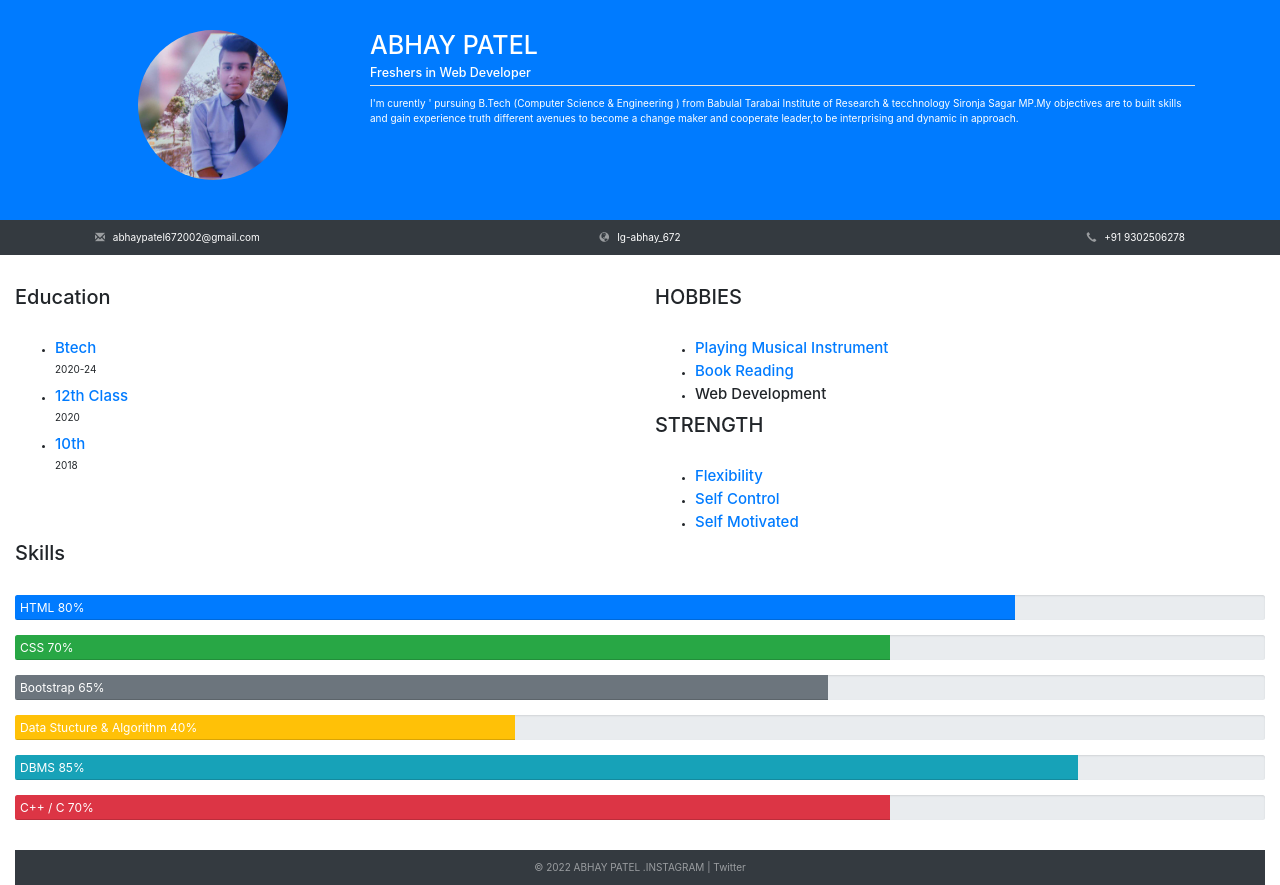
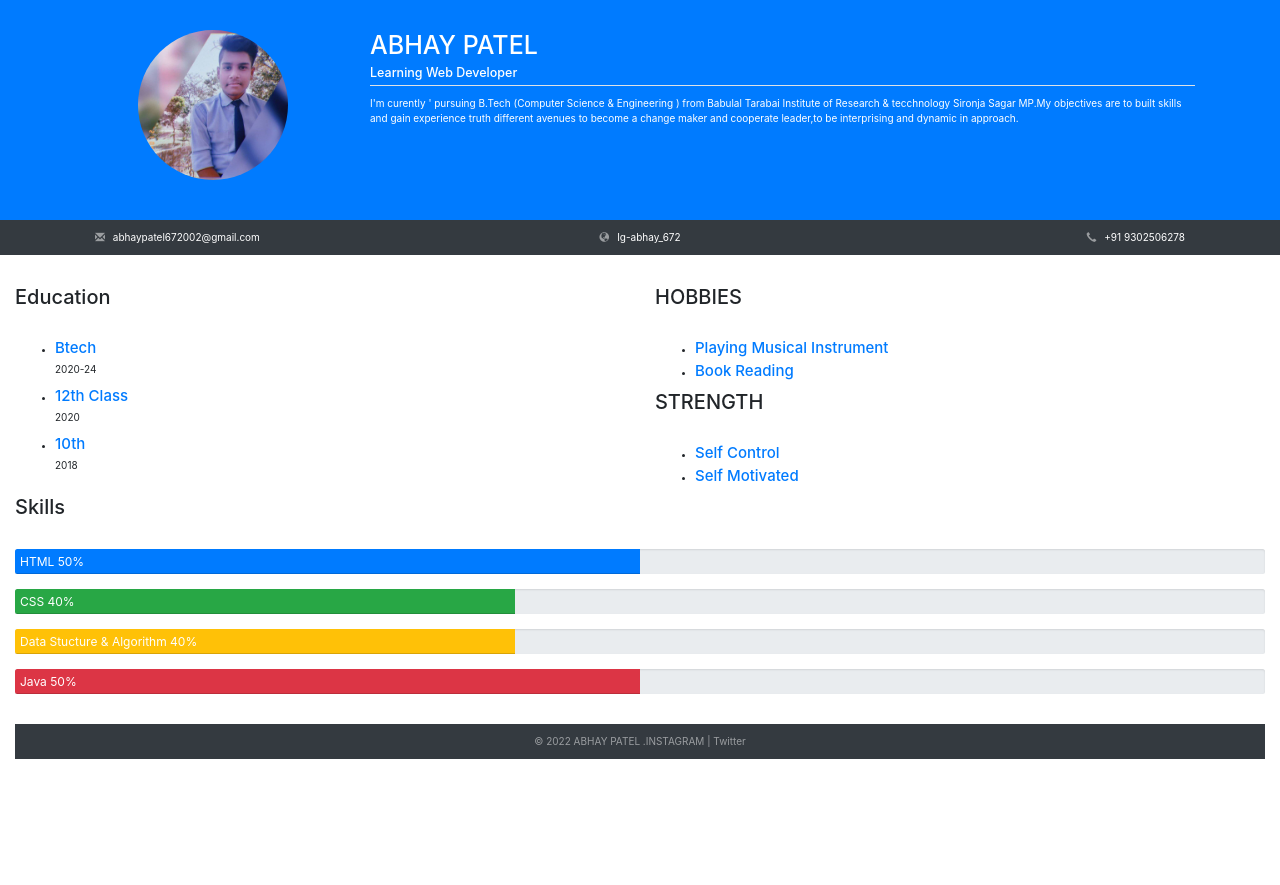
Before and after one commit to abhay6722/abhay-, a plain HTML site: page index.html in a window 1280 px wide. After the commit the page ends 800 px from the top, so only its background shows below. Drawn offline with nearby package versions, Linux system fonts and the light colour scheme.

Commit message:
Update index.html

```diff
--- a/index.html
+++ b/index.html
@@ -17,14 +17,13 @@
       </div>
       <div class="col-md-9">
         <h1>ABHAY PATEL</h1>
-        <h5>Freshers in Web Developer</h5>
+        <h5>Learning Web Developer</h5>
         <p class="border-top pt-3">I'm curently ' pursuing B.Tech (Computer Science & Engineering ) from Babulal Tarabai Institute of Research & tecchnology Sironja Sagar MP.My objectives are to built skills and gain experience truth different avenues to become a change maker and cooperate leader,to be interprising and dynamic in approach. </p>
       </div>
     </div>
   </div>
 </header>
 
-<!-- NAVBAR -->
 
 <nav class="bg-dark text-white-50 mb-5">
   <div class="container">
@@ -61,11 +60,8 @@
     <h4 class="text-primary">10th</h4>
     <p>2018</p>
   </li>
-
-
 </ul>
 </div>
-
 <div class="float-right col-md-6 ">
 <h2 class="mb-5">HOBBIES</h2>
 <ul>
@@ -78,19 +74,10 @@
 
   </li>
 
-  <li>
-    <h4 class="text-primaryr">Web Development</h4>
-
-  </li>
 </ul>
 
 <h2 class="mb-5">STRENGTH</h2>
 <ul>
-
-  <li>
-    <h4 class="text-primary">Flexibility</h4>
-
-  </li>
 
   <li>
     <h4 class="text-primary">Self Control</h4>
@@ -104,24 +91,20 @@
 <div class="col-md-12">
 <h2 class="mb-5">Skills</h2>
 <div class="progress mb-4" style="height:25px;">
-  <div class="progress-bar bg-primary text-left pl-2" role="progressbar" style="width: 80%" aria-valuenow="95" aria-valuemin="0" aria-valuemax="100">HTML 80%</div>
+  <div class="progress-bar bg-primary text-left pl-2" role="progressbar" style="width: 50%" aria-valuenow="95" aria-valuemin="0" aria-valuemax="100">HTML 50%</div>
 </div>
 <div class="progress mb-4" style="height:25px;">
-  <div class="progress-bar bg-success text-left pl-2" role="progressbar" style="width: 70%" aria-valuenow="89" aria-valuemin="0" aria-valuemax="100">CSS 70%</div>
+  <div class="progress-bar bg-success text-left pl-2" role="progressbar" style="width: 40%" aria-valuenow="89" aria-valuemin="0" aria-valuemax="100">CSS 40%</div>
 </div>
-<div class="progress mb-4" style="height:25px;">
-<div class="progress-bar bg-secondary text-left pl-2" role="progressbar" style="width: 65%" aria-valuenow="87" aria-valuemin="0" aria-valuemax="100">Bootstrap 65%</div>
-</div>
+
 <div class="progress mb-4" style="height:25px;">
 <div class="progress-bar bg-warning text-left pl-2" role="progressbar" style="width: 40%" aria-valuenow="87" aria-valuemin="0" aria-valuemax="100">Data Stucture & Algorithm 40%</div>
 </div>
+
 <div class="progress mb-4" style="height:25px;">
-<div class="progress-bar bg-info text-left pl-2" role="progressbar" style="width: 85%" aria-valuenow="87" aria-valuemin="0" aria-valuemax="100">DBMS 85%</div>
-</div>
-<div class="progress mb-4" style="height:25px;">
-<div class="progress-bar bg-danger text-left pl-2" role="progressbar" style="width: 70%" aria-valuenow="87" aria-valuemin="0" aria-valuemax="100">C++ / C  70%</div>
+<div class="progress-bar bg-danger text-left pl-2" role="progressbar" style="width: 50%" aria-valuenow="87" aria-valuemin="0" aria-valuemax="100">Java 50%</div>
     </div>
-    <!-- footer -->
+
 <footer class="bg-dark text-white-50 text-center mt-5 p-3">
   &copy; 2022 ABHAY PATEL  .<a href="https://instagram.com/abhay_672?igshid=YmMyMTA2M2Y=" class="text-white-50">INSTAGRAM</a> |  <a href="https://twitter.com/Abhay_672?t=w3NWu2OQZ7RxnqrzfTabtQ&s=35" class="text-white-50">Twitter</a>
 </footer>
```
